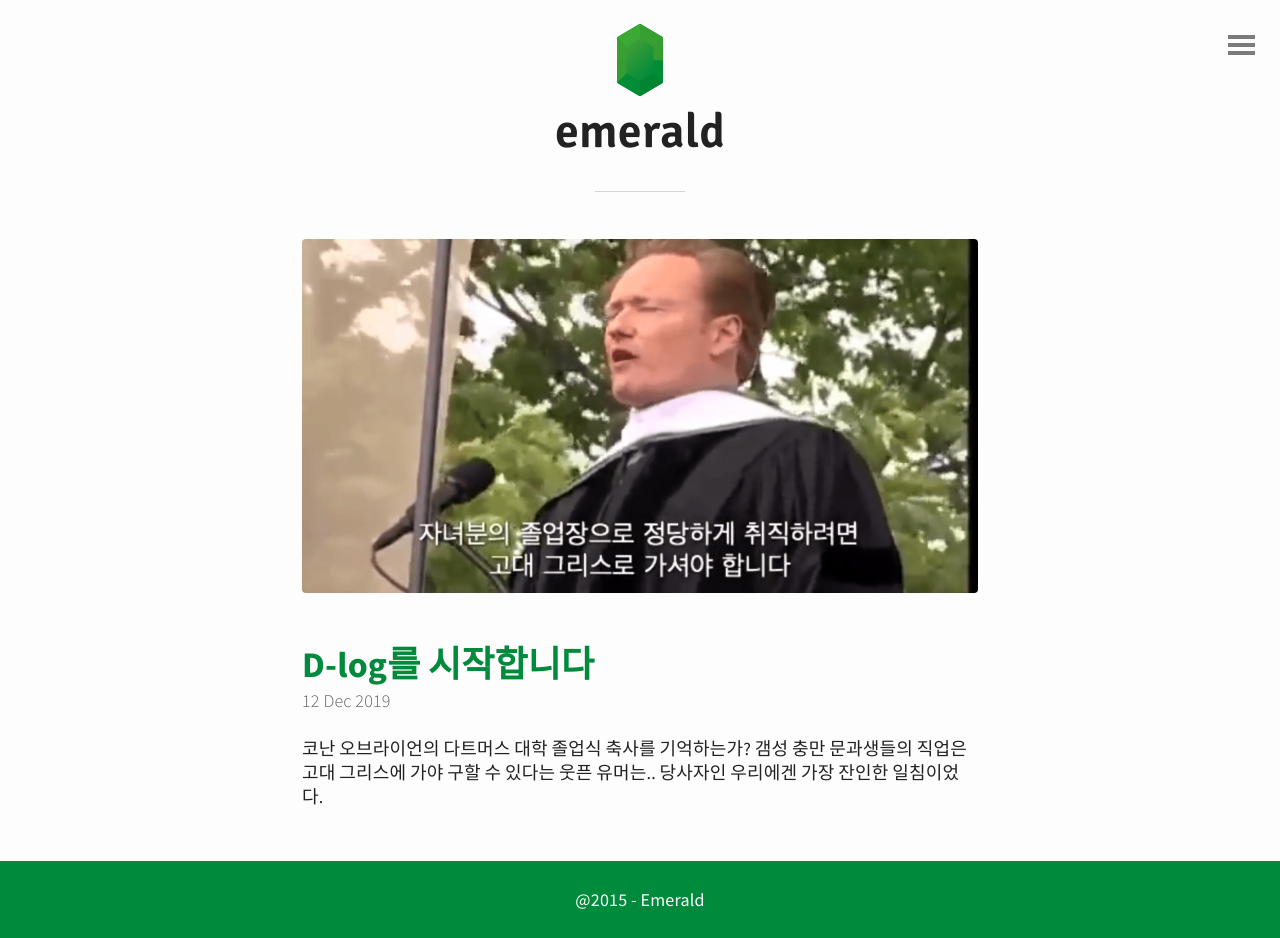
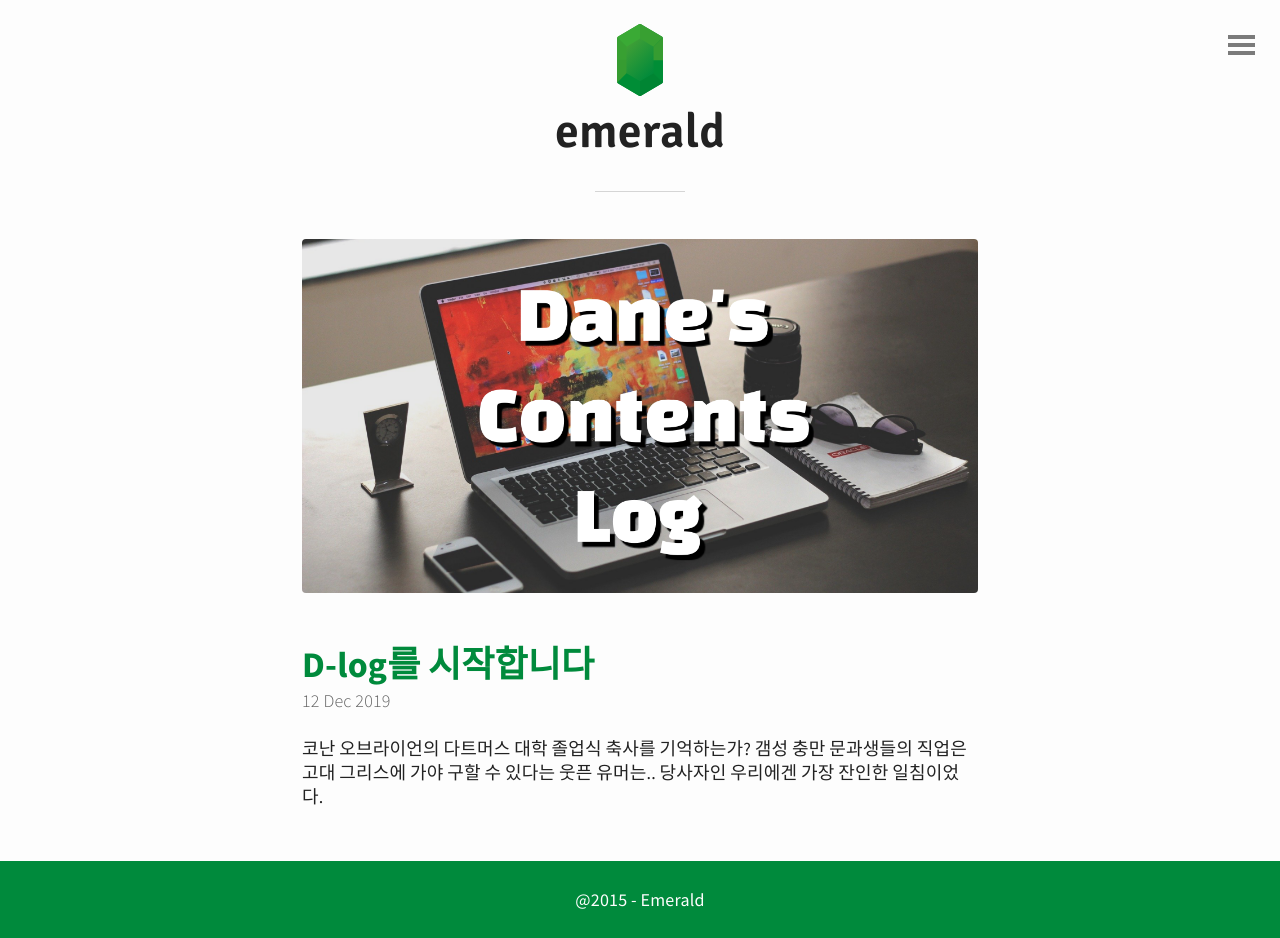
Before and after one commit to Dane10st/danelog, a Jekyll site: the page built from index.html, in a window 1280 px wide. Built offline with Jekyll 4.4.1, drawn with Linux system fonts in a browser that asks for light colours; the list of posts is cut into pages by our own code.

Commit message:
12.13 메인 페이지 이미지 수정
메인 페이지 대표 이미지 수정 + 글 페이지 대표 이미지 x

```diff
--- a/index.html
+++ b/index.html
@@ -8,7 +8,7 @@ layout: default
 
 	  <li class="post">
 			{% if post.image.feature %}
-  	<a href="{{ site.url }}{{ post.url }}"><img src="{{ site.url }}/img/post/01/post1.png"></a>
+  	<a href="{{ site.url }}{{ post.url }}"><img src="{{ site.url }}/img/thumbnail/dlogmain.png"></a>
 			{% endif %}
 	  	<h2><a href="{% if site.baseurl == "/" %}{{ post.url }}{% else %}{{ post.url | prepend: site.baseurl }}{% endif %}">{{ post.title }}</a></h2>
 	  	<time datetime="{{ post.date | date_to_xmlschema }}" class="by-line">{{ post.date | date_to_string }}</time>
```
Also changed, not shown: Gemfile.lock, 4 other files.
